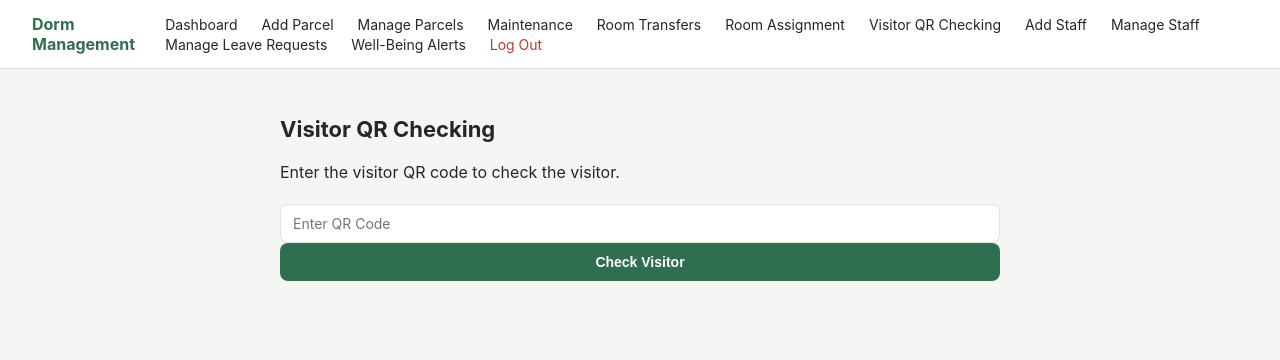
After one commit to Sumaiyaj-25/rs_dorm_management_system, a PHP site: page /admin_visitor.php in a window 1280 px wide. The commit adds this page. Shown: the top 360 px of the page. Run offline with PHP 8.4, Linux system fonts and the light colour scheme; the visitor is signed in with stand-in values (Sample User, id 1).

Commit message:
Add visitor checking feature

```diff
--- /dev/null
+++ b/admin_visitor.php
@@ -0,0 +1,284 @@
+<?php
+
+require 'includes/session_check.php';
+require 'config/db.php';
+
+if (
+    !isset($_SESSION['role']) ||
+    $_SESSION['role'] !== 'admin'
+) {
+    header('Location: dashboard.php');
+    exit;
+}
+
+$message = '';
+$visitor = null;
+
+if ($_SERVER['REQUEST_METHOD'] === 'POST') {
+
+    $action = $_POST['action'] ?? '';
+    $visitor_id = intval($_POST['visitor_id'] ?? 0);
+
+    if ($action === 'entry' && $visitor_id > 0) {
+
+        $stmt = $pdo->prepare(
+            'UPDATE Visitor
+             SET Entry_Time = NOW(), Status = "Inside"
+             WHERE Visitor_ID = ?'
+        );
+
+        $stmt->execute([$visitor_id]);
+
+        $message = 'Visitor entry recorded successfully.';
+
+    } elseif ($action === 'exit' && $visitor_id > 0) {
+
+        $stmt = $pdo->prepare(
+            'UPDATE Visitor
+             SET Exit_Time = NOW(), Status = "Exited"
+             WHERE Visitor_ID = ?'
+        );
+
+        $stmt->execute([$visitor_id]);
+
+        $message = 'Visitor exit recorded successfully.';
+
+    } else {
+
+        /* QR code checking */
+
+        $qr_code = trim($_POST['QR_Code'] ?? '');
+
+        if ($qr_code !== '') {
+
+            $stmt = $pdo->prepare(
+                'SELECT Visitor_ID, Visitor_Name, Visitor_Phone,
+                        Visit_Date, QR_Code, Status,
+                        Entry_Time, Exit_Time,
+                        Student_ID
+                 FROM Visitor
+                 WHERE QR_Code = ?'
+            );
+
+            $stmt->execute([$qr_code]);
+
+            $visitor = $stmt->fetch(PDO::FETCH_ASSOC);
+
+            if (!$visitor) {
+                $message = 'Visitor not found.';
+            }
+        }
+    }
+}
+
+
+if (
+    isset($_POST['action']) &&
+    isset($_POST['visitor_id'])
+) {
+
+    $visitor_id = intval($_POST['visitor_id']);
+
+    $stmt = $pdo->prepare(
+        'SELECT Visitor_ID, Visitor_Name, Visitor_Phone,
+                Visit_Date, QR_Code, Status,
+                Entry_Time, Exit_Time,
+                Student_ID
+         FROM Visitor
+         WHERE Visitor_ID = ?'
+    );
+
+    $stmt->execute([$visitor_id]);
+
+    $visitor = $stmt->fetch(PDO::FETCH_ASSOC);
+}
+
+?>
+
+<!DOCTYPE html>
+<html lang="en">
+
+<head>
+
+    <meta charset="UTF-8">
+    <meta name="viewport" content="width=device-width, initial-scale=1.0">
+
+    <title>Visitor QR Checking</title>
+
+    <link rel="stylesheet" href="assets/css/style.css">
+
+</head>
+
+<body>
+
+<?php include 'includes/navbar.php'; ?>
+
+<div class="page">
+
+    <h1>Visitor QR Checking</h1>
+
+    <p>
+        Enter the visitor QR code to check the visitor.
+    </p>
+
+
+    <form method="POST">
+
+        <input
+            type="text"
+            name="QR_Code"
+            placeholder="Enter QR Code"
+            required
+        >
+
+        <button type="submit" class="btn btn-primary">
+            Check Visitor
+        </button>
+
+    </form>
+
+
+    <br>
+
+
+    <?php if ($message !== ''): ?>
+
+        <p class="empty-state">
+            <?= htmlspecialchars($message) ?>
+        </p>
+
+    <?php endif; ?>
+
+
+    <?php if ($visitor): ?>
+
+        <div class="request-card">
+
+            <h2>
+                <?= htmlspecialchars($visitor['Visitor_Name']) ?>
+            </h2>
+
+
+            <p>
+                Phone:
+                <?= htmlspecialchars($visitor['Visitor_Phone'] ?? '') ?>
+            </p>
+
+
+            <p>
+                Visit Date:
+                <?= htmlspecialchars($visitor['Visit_Date']) ?>
+            </p>
+
+
+            <p>
+                Student ID:
+                <?= htmlspecialchars($visitor['Student_ID']) ?>
+            </p>
+
+
+            <p>
+                QR Code:
+                <?= htmlspecialchars($visitor['QR_Code']) ?>
+            </p>
+
+
+            <p>
+                Status:
+                <strong>
+                    <?= htmlspecialchars($visitor['Status']) ?>
+                </strong>
+            </p>
+
+
+            <?php if ($visitor['Entry_Time']): ?>
+
+                <p>
+                    Entry Time:
+                    <?= htmlspecialchars($visitor['Entry_Time']) ?>
+                </p>
+
+            <?php endif; ?>
+
+
+            <?php if ($visitor['Exit_Time']): ?>
+
+                <p>
+                    Exit Time:
+                    <?= htmlspecialchars($visitor['Exit_Time']) ?>
+                </p>
+
+            <?php endif; ?>
+
+
+            <?php if (!$visitor['Entry_Time']): ?>
+
+                <form method="POST">
+
+                    <input
+                        type="hidden"
+                        name="visitor_id"
+                        value="<?= htmlspecialchars($visitor['Visitor_ID']) ?>"
+                    >
+
+                    <input
+                        type="hidden"
+                        name="action"
+                        value="entry"
+                    >
+
+                    <button
+                        type="submit"
+                        class="btn btn-primary"
+                    >
+                        Record Entry
+                    </button>
+
+                </form>
+
+
+            <?php elseif (!$visitor['Exit_Time']): ?>
+
+                <form method="POST">
+
+                    <input
+                        type="hidden"
+                        name="visitor_id"
+                        value="<?= htmlspecialchars($visitor['Visitor_ID']) ?>"
+                    >
+
+                    <input
+                        type="hidden"
+                        name="action"
+                        value="exit"
+                    >
+
+                    <button
+                        type="submit"
+                        class="btn btn-secondary"
+                    >
+                        Record Exit
+                    </button>
+
+                </form>
+
+
+            <?php else: ?>
+
+                <p>
+                    Visit completed.
+                </p>
+
+            <?php endif; ?>
+
+
+        </div>
+
+    <?php endif; ?>
+
+
+</div>
+
+</body>
+
+</html>
--- a/includes/navbar.php
+++ b/includes/navbar.php
@@ -45,6 +45,9 @@
             <a href="recommend.php">
                 Find a Roommate
             </a>
+            <a href="visitor_register.php">
+                My Visitor
+            </a>
 
         <?php elseif (
             isset($_SESSION['role']) &&
@@ -68,6 +71,9 @@
 
             <a href="admin_room_assignment.php">
                 Room Assignment
+            </a>
+            <a href="admin_visitor.php">
+                Visitor QR Checking
             </a>
 
             <a href="staff_add.php">
```
Also changed, not shown: sql/schema.sql (+15 -0 lines), visitor_list.php (added, +128 -0 lines), visitor_register.php (added, +117 -0 lines).
